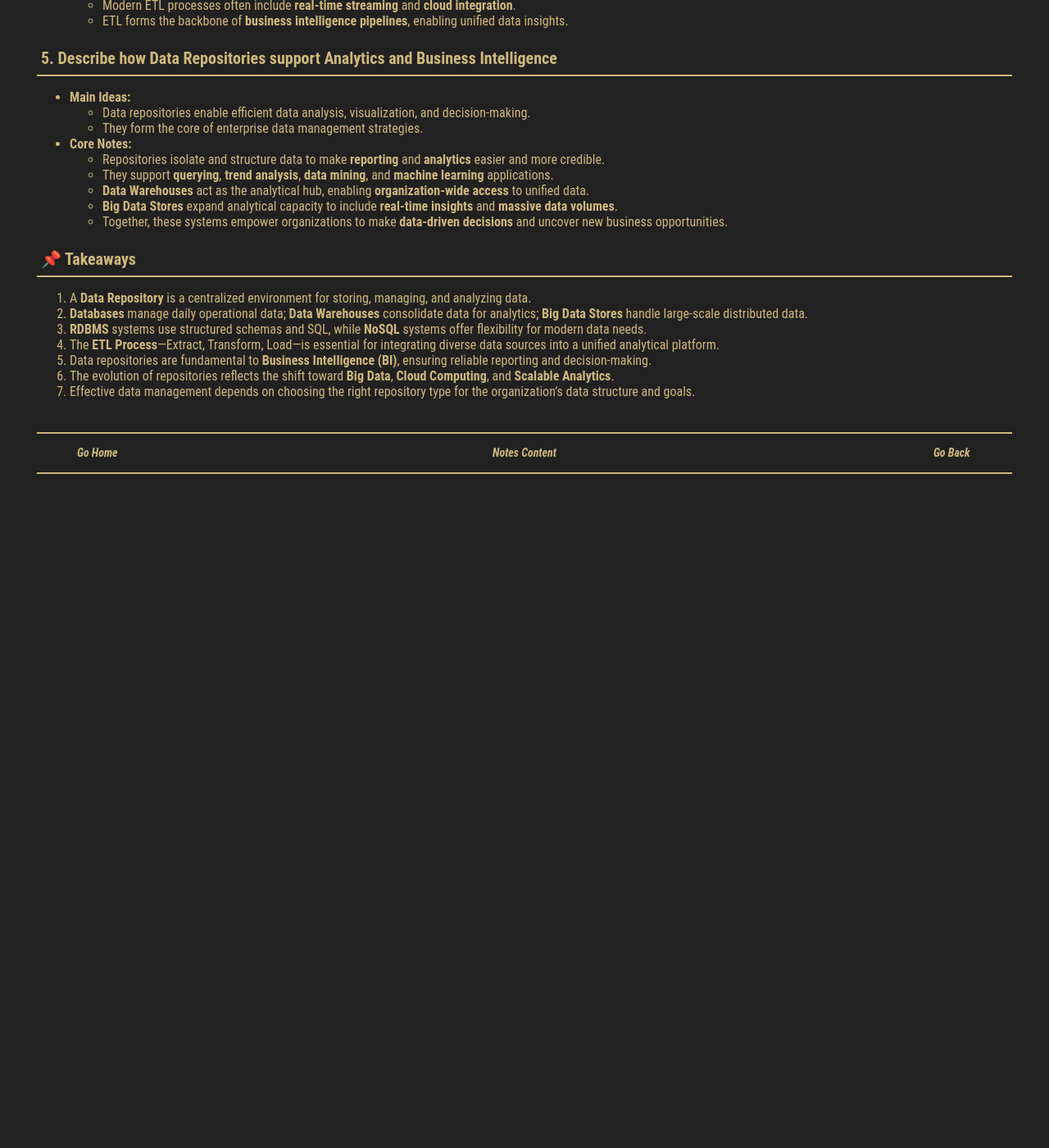
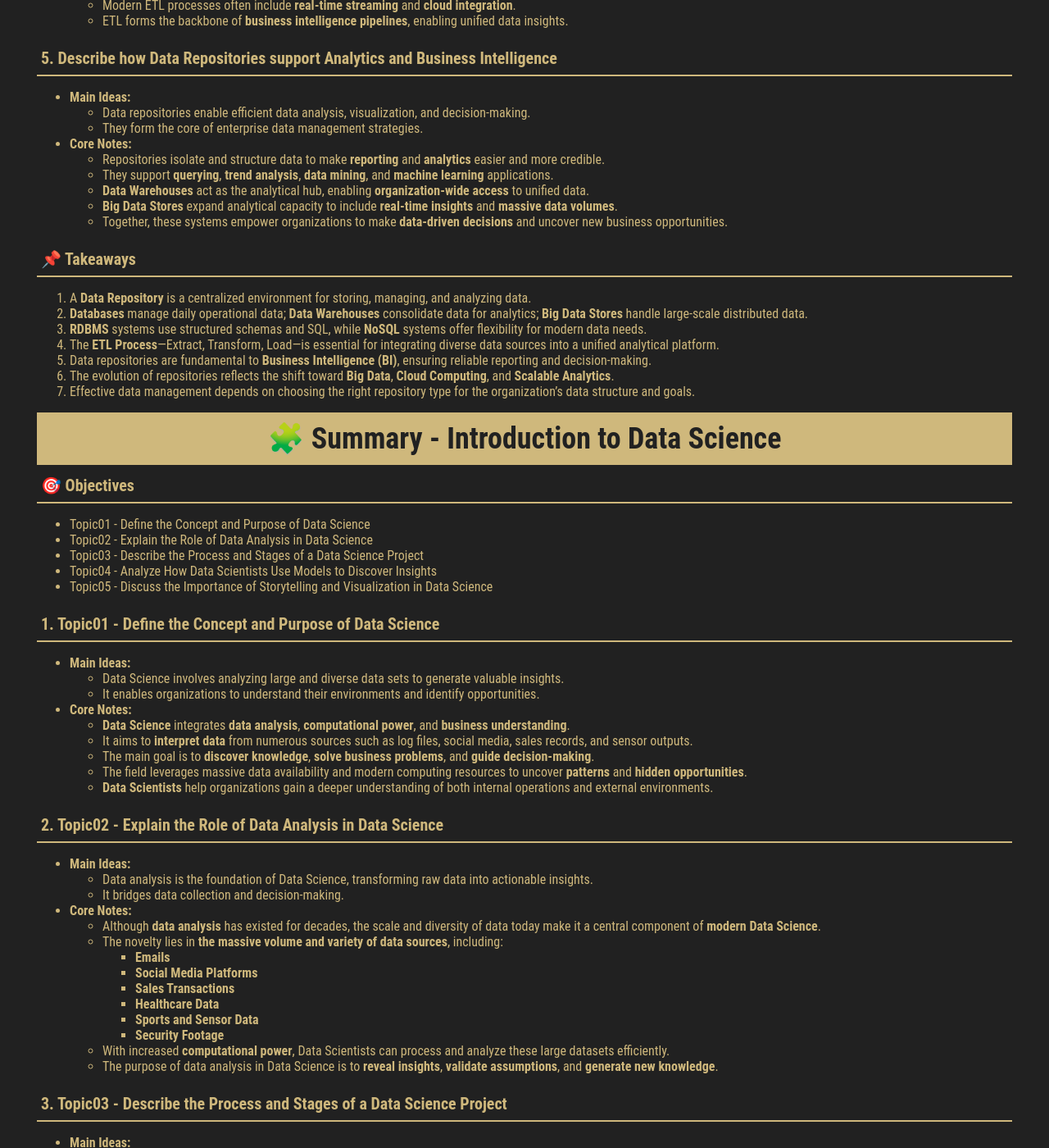
Before and after one commit to milanfx/milanfx.github.io, a Jekyll site: the page built from test.md, in a window 1280 px wide and 1400 px high, scrolled down 3940 px. Shown: the whole window at 82% size. Built offline with Jekyll 4.4.1, drawn with Linux system fonts in a browser that asks for light colours; our own code applies the rules of GitHub Pages for plain Markdown files; before the commit the page ends 4536 px from its top, so only the background shows below that; some of the changed text lies outside the part shown.

Commit message:
Update test.md

```diff
--- a/test.md
+++ b/test.md
@@ -216,3 +216,78 @@ permalink: /DE01M01/
 5. Data repositories are fundamental to **Business Intelligence (BI)**, ensuring reliable reporting and decision-making.
 6. The evolution of repositories reflects the shift toward **Big Data**, **Cloud Computing**, and **Scalable Analytics**.
 7. Effective data management depends on choosing the right repository type for the organization’s data structure and goals.
+
+
+# 🧩 Summary - Introduction to Data Science
+
+### 🎯 Objectives
+
+- Topic01 - Define the Concept and Purpose of Data Science
+- Topic02 - Explain the Role of Data Analysis in Data Science
+- Topic03 - Describe the Process and Stages of a Data Science Project
+- Topic04 - Analyze How Data Scientists Use Models to Discover Insights
+- Topic05 - Discuss the Importance of Storytelling and Visualization in Data Science
+
+### 1. Topic01 - Define the Concept and Purpose of Data Science
+
+- **Main Ideas:**
+    - Data Science involves analyzing large and diverse data sets to generate valuable insights.
+    - It enables organizations to understand their environments and identify opportunities.
+
+- **Core Notes:**
+    - **Data Science** integrates **data analysis**, **computational power**, and **business understanding**.
+    - It aims to **interpret data** from numerous sources such as log files, social media, sales records, and sensor outputs.
+    - The main goal is to **discover knowledge**, **solve business problems**, and **guide decision-making**.
+    - The field leverages massive data availability and modern computing resources to uncover **patterns** and **hidden opportunities**.
+    - **Data Scientists** help organizations gain a deeper understanding of both internal operations and external environments.
+
+### 2. Topic02 - Explain the Role of Data Analysis in Data Science
+
+- **Main Ideas:**
+    - Data analysis is the foundation of Data Science, transforming raw data into actionable insights.
+    - It bridges data collection and decision-making.
+
+- **Core Notes:**
+    - Although **data analysis** has existed for decades, the scale and diversity of data today make it a central component of **modern Data Science**.
+    - The novelty lies in **the massive volume and variety of data sources**, including:
+        - **Emails**
+        - **Social Media Platforms**
+        - **Sales Transactions**
+        - **Healthcare Data**
+        - **Sports and Sensor Data**
+        - **Security Footage**
+    - With increased **computational power**, Data Scientists can process and analyze these large datasets efficiently.
+    - The purpose of data analysis in Data Science is to **reveal insights**, **validate assumptions**, and **generate new knowledge**.
+
+### 3. Topic03 - Describe the Process and Stages of a Data Science Project
+
+- **Main Ideas:**
+    - The Data Science process follows a systematic approach beginning with problem definition and ending with insight communication.
+    - Defining the right question is the foundation of the project.
+
+- **Core Notes:**
+    - **Step 1: Define the Business Problem**
+        - Organizations begin by **identifying a specific issue** or question to address.
+        - Clarity in the **problem statement** determines the direction and success of the project.
+        - **Curiosity** and **critical thinking** are key traits for Data Scientists in this phase.
+    - **Step 2: Identify Data Requirements**
+        - Determine **what data is needed** and **where it will come from**.
+        - Data can be **structured** (e.g., databases, spreadsheets) or **unstructured** (e.g., social media, text files).
+    - **Step 3: Collect and Prepare Data**
+        - Gather and clean data to ensure quality and relevance.
+    - **Step 4: Analyze Data**
+        - Use appropriate **statistical** and **computational methods** to uncover insights.
+    - **Step 5: Communicate Results**
+        - Present findings clearly to stakeholders using **visualization** and **storytelling**.
+
+### 4. Topic04 - Analyze How Data Scientists Use Models to Discover Insights
+
+- **Main Ideas:**
+    - Data Scientists use different models to analyze data and reveal hidden patterns or anomalies.
+    - These insights can validate or challenge existing assumptions.
+
+- **Core Notes:**
+    - Data Scientists apply **multiple analytical models** to interpret data effectively.
+    - This process helps identify **patterns**, **archetypes**, and **outliers**.
+    - Analysis outcomes can:
+        - **Confirm existing beliefs** within a
```
